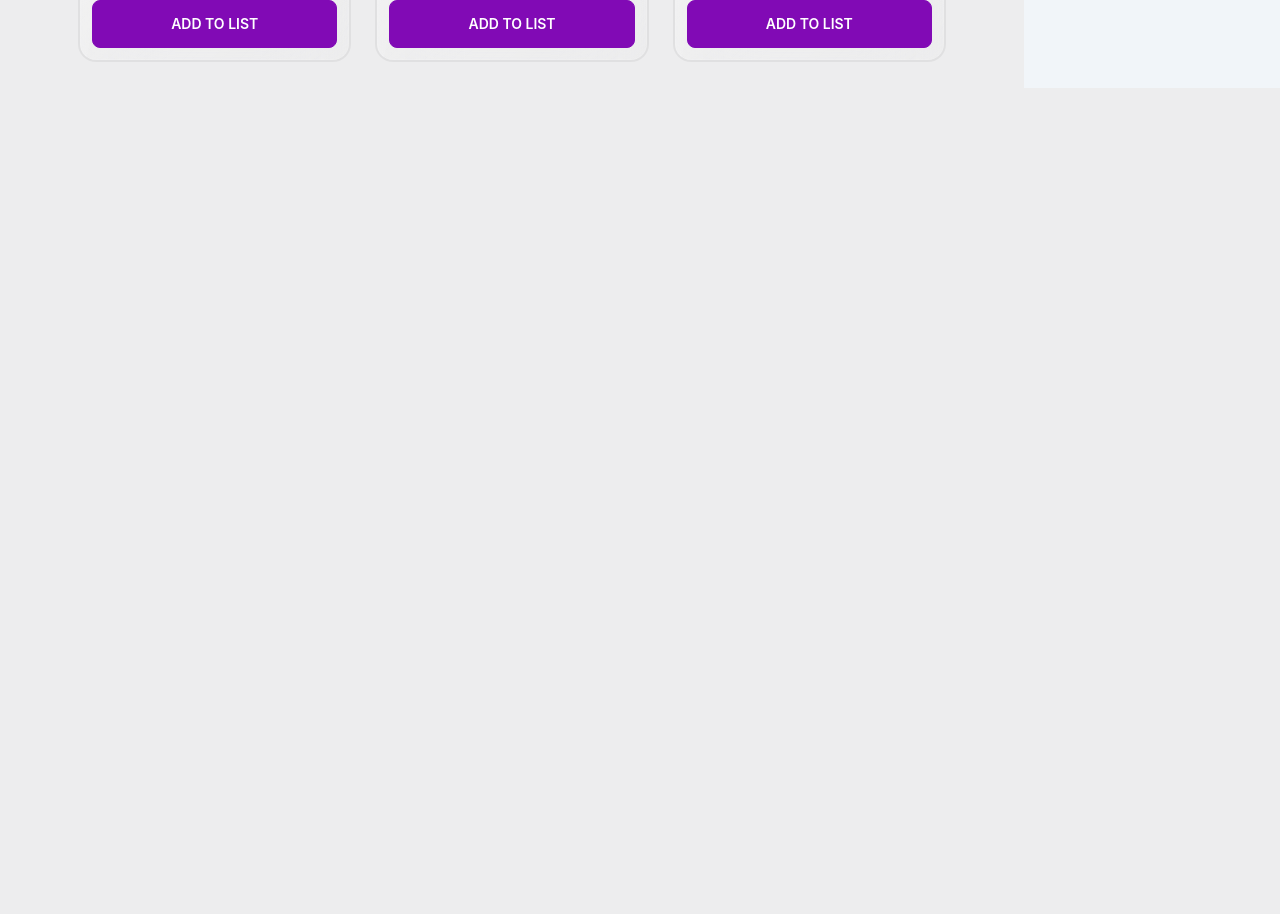
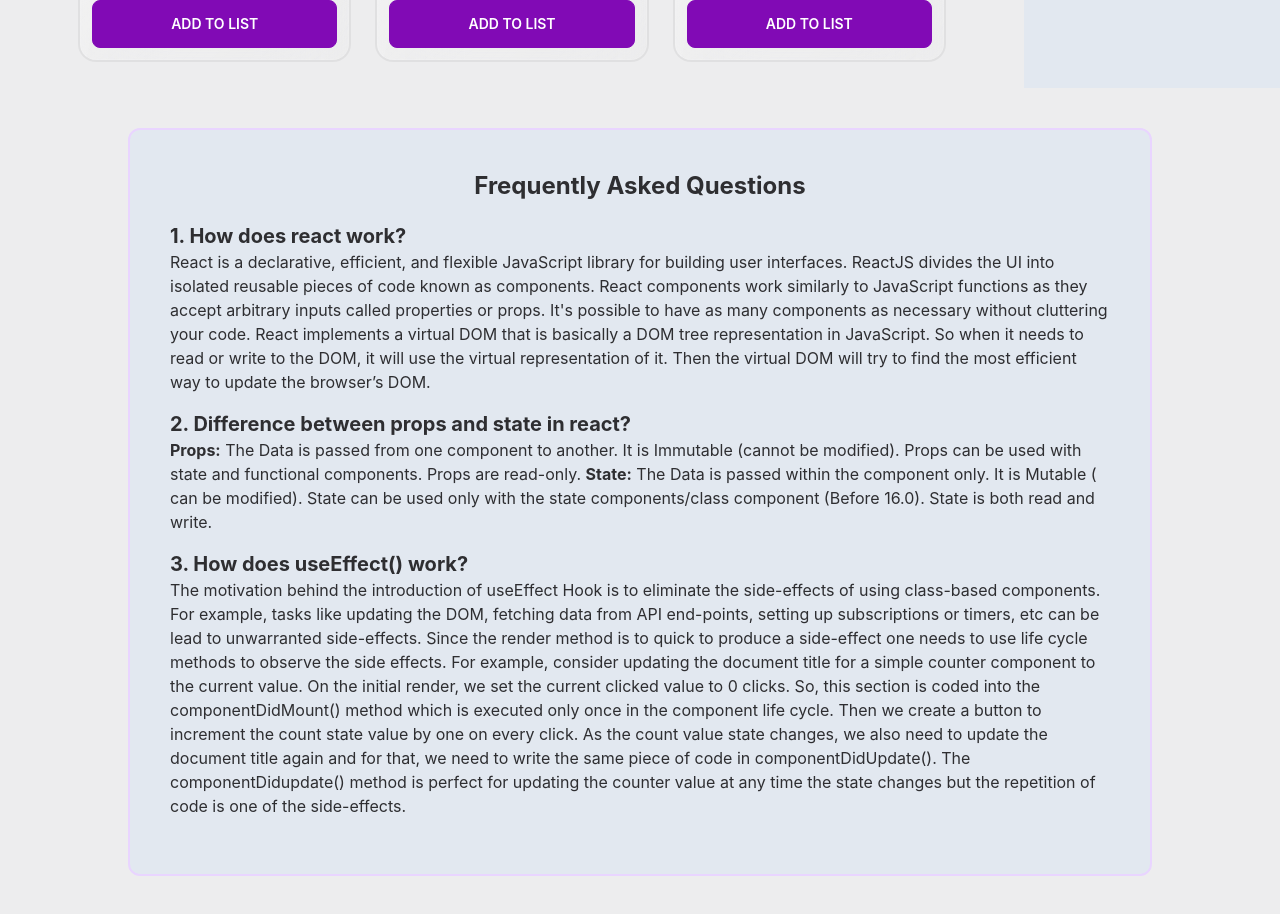
Before and after one commit to hasanshanto01/ultra-active-club, a React (Create React App) app: page / in a window 1280 px wide. Shown: the part 1520-2434 px from the top of the page. Before the commit the page ends 1608 px from the top, so only its background shows below. Built offline with nearby package versions, Linux system fonts and the light colour scheme.

Commit message:
FAQ added

```diff
--- a/src/App.js
+++ b/src/App.js
@@ -2,12 +2,14 @@
 import './App.css';
 import Header from './components/Header/Header';
 import ExerciseContainer from './components/ExerciseContainer/ExerciseContainer';
+import QuestionAnswer from './components/QuestionAnswer/QuestionAnswer';
 
 function App() {
   return (
     <div className="App">
       <Header></Header>
       <ExerciseContainer></ExerciseContainer>
+      <QuestionAnswer></QuestionAnswer>
     </div>
   );
 }
--- a/src/components/ExerciseContainer/ExerciseContainer.js
+++ b/src/components/ExerciseContainer/ExerciseContainer.js
@@ -36,7 +36,7 @@
             </div>
 
             {/* sidebar container */}
-            <div className='bg-slate-100 col-span-2 lg:col-span-1'>
+            <div className='bg-slate-200 col-span-2 lg:col-span-1'>
                 <SideBarContainer
                     exerciseTime={exerciseTime}
                 ></SideBarContainer>
--- /dev/null
+++ b/src/components/QuestionAnswer/QuestionAnswer.js
@@ -0,0 +1,26 @@
+import React from 'react';
+
+const QuestionAnswer = () => {
+    return (
+        <div className='rounded-xl border-2 border-purple-200 w-4/5 mx-auto my-10 p-10  bg-slate-200'>
+            <h2 className="text-2xl font-bold text-center">Frequently Asked Questions</h2>
+            <div className='mt-5'>
+                <div className='my-4'>
+                    <h4 className='text-xl font-bold'>1. How does react work?</h4>
+                    <p>React is a declarative, efficient, and flexible JavaScript library for building user interfaces. ReactJS divides the UI into isolated reusable pieces of code known as components. React components work similarly to JavaScript functions as they accept arbitrary inputs called properties or props. It's possible to have as many components as necessary without cluttering your code. React implements a virtual DOM that is basically a DOM tree representation in JavaScript. So when it needs to read or write to the DOM, it will use the virtual representation of it. Then the virtual DOM will try to find the most efficient way to update the browser’s DOM.</p>
+                </div>
+                <div className='my-4'>
+                    <h4 className='text-xl font-bold'>2. Difference between props and state in react?</h4>
+                    <p><strong>Props:</strong> The Data is passed from one component to another. It is Immutable (cannot be modified). Props can be used with state and functional components. Props are read-only. <strong>State:</strong> The Data is passed within the component only. It is Mutable ( can be modified). State can be used only with the state components/class component (Before 16.0). State is both read and write.</p>
+                </div>
+                <div className='my-4'>
+                    <h4 className='text-xl font-bold'>3. How does useEffect() work?</h4>
+                    <p>The motivation behind the introduction of useEffect Hook is to eliminate the side-effects of using class-based components. For example, tasks like updating the DOM, fetching data from API end-points, setting up subscriptions or timers, etc can be lead to unwarranted side-effects. Since the render method is to quick to produce a side-effect one needs to use life cycle methods to observe the side effects. For example, consider updating the document title for a simple counter component to the current value. On the initial render, we set the current clicked value to 0 clicks. So, this section is coded into the componentDidMount() method which is executed only once in the component life cycle. Then we create a button to increment the count state value by one on every click. As the count value state changes, we also need to update the document title again and for that, we need to write the same piece of code in componentDidUpdate(). The componentDidupdate() method is perfect for updating the counter value at any time the state changes but the repetition of code is one of the side-effects.</p>
+                </div>
+
+            </div>
+        </div>
+    );
+};
+
+export default QuestionAnswer;
```
Also changed, not shown: src/components/QuestionAnswer/QuestionAnswer.css (added).
